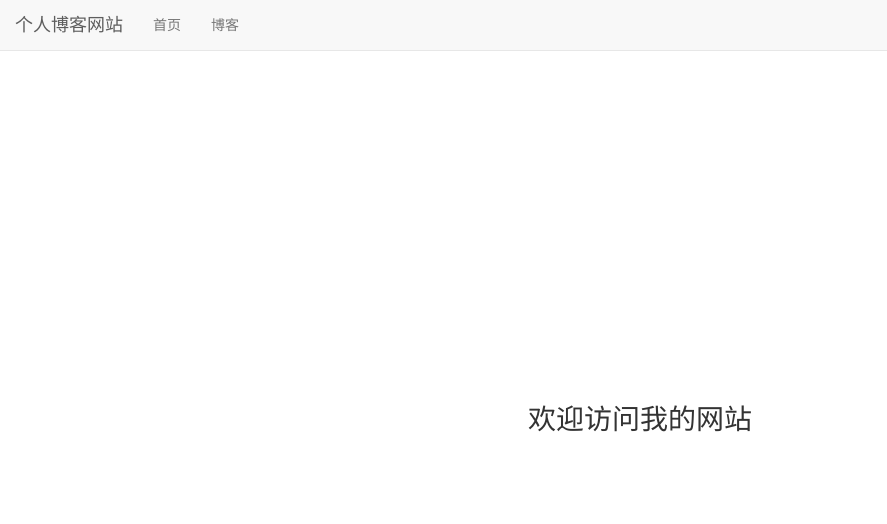
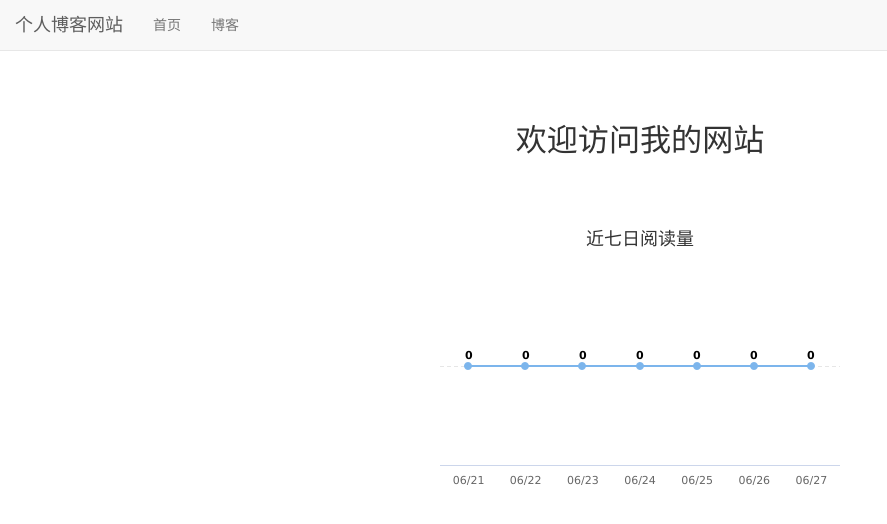
Before and after one commit to HitoOoO/mysite, a Django app: page / in a window 1280 px wide. Shown: the top 524 px of the page, without its empty margins (0-887 px from the left). Run offline with Django 3.2, Linux system fonts and the light colour scheme; data that the repository does not hold is empty; some libraries are stand-ins or nearby versions.

Commit message:
阅读数量图表展示;

```diff
--- a/mysite/views.py
+++ b/mysite/views.py
@@ -1,9 +1,14 @@
 from django.views.generic import View
 from django.shortcuts import render_to_response
-
-
+from read_statistics.utils import get_seven_days_read_data
+from django.contrib.contenttypes.models import ContentType
+from blog.models import Blog
 class Home(View):
     TEMPLATE = 'home.html'
     def get(self,request):
+        blog_content_type = ContentType.objects.get_for_model(Blog)
+        dates,read_nums = get_seven_days_read_data(blog_content_type)
         context = {}
+        context['read_nums'] = read_nums
+        context['dates'] = dates
         return render_to_response(self.TEMPLATE,context)
--- a/read_statistics/admin.py
+++ b/read_statistics/admin.py
@@ -1,6 +1,10 @@
 from django.contrib import admin
-from .models import ReadNum
+from .models import ReadNum,ReadDetail
 
 @admin.register(ReadNum)
 class ReadNumAdmin(admin.ModelAdmin):
     list_display = ('read_num', 'content_object')
+
+@admin.register(ReadDetail)
+class ReadDetail(admin.ModelAdmin):
+    list_display = ('date','read_num', 'content_object')
--- a/read_statistics/utils.py
+++ b/read_statistics/utils.py
@@ -2,20 +2,34 @@ import datetime
 from django.contrib.contenttypes.models import ContentType
 from django.utils import timezone
 from django.db.models import Sum
-from .models import ReadNum
-
+from .models import ReadNum,ReadDetail
 
 def read_statistics_once_read(request,obj):
     ct = ContentType.objects.get_for_model(obj)
     key = "%s_%s_read" % (ct.model, obj.id)
     if not request.COOKIES.get(key):  # 如果没有cookie 次数加一
-        if ReadNum.objects.filter(content_type=ct, object_id=obj.id).count():
-            # 存在记录
-            readnum = ReadNum.objects.get(content_type=ct, object_id=obj.id)
-        else:
-            # 不存在对应记录
-            readnum = ReadNum(content_type=ct, object_id=obj.id)
+        #总阅读数加1
+        readnum,created = ReadNum.objects.get_or_create(content_type=ct, object_id=obj.id)
         # 计数加1
         readnum.read_num += 1
         readnum.save()
+
+        #当天阅读数加1
+        date = timezone.now().date()
+        readDetail,created= ReadDetail.objects.get_or_create(content_type=ct,object_id=obj.id,date=date)
+        readDetail.read_num +=1
+        readDetail.save()
+
     return key
+
+def get_seven_days_read_data(content_type):
+    today = timezone.now().date()
+    read_nums=[]
+    dates = []
+    for i in range(7,0,-1):
+        date = today - datetime.timedelta(days=i)  # 日期差量
+        dates.append(date.strftime('%m/%d'))
+        read_details = ReadDetail.objects.filter(content_type=content_type,date = date)
+        result = read_details.aggregate(read_num_sum = Sum('read_num'))   #求和结果
+        read_nums.append(result['read_num_sum'] or 0)
+    return dates,read_nums
--- a/static/css/home.css
+++ b/static/css/home.css
@@ -1,7 +1,13 @@
 h3.home-content{
-            font-size: 200%;
-            position: absolute;
-            left: 50%;
-            top: 50%;
-            transform: translate(-50%,-50%);
+    font-size: 222%;
+    text-align: center;
+    margin-top: 4em;
+    margin-bottom: 2em;
         }
+
+div#container{
+    margin: 0 auto;
+    height: 20em;
+    min-width: 20em;
+    max-width: 30em;
+}
--- a/templates/home.html
+++ b/templates/home.html
@@ -12,8 +12,43 @@
 
 {% block herder_extends %}
     <link rel="stylesheet" href="{% static 'css/home.css' %}">
+    <!-- 引入 引入 highcharts.js -->
+    <script src="http://cdn.highcharts.com.cn/highcharts/highcharts.js"></script>
 {% endblock %}
 
 {% block content %}
     <h3 class="home-content">欢迎访问我的网站</h3>
+    <!-- 图表容器 DOM -->
+    <div id="container"></div>
+    <script>
+        // 图表配置
+        var options = {
+            chart: {type: 'line' },                         //指定图表的类型，默认是折线图（line）
+            title: {text: '近七日阅读量' },  // 标题
+            xAxis: {
+                categories: {{ dates|safe }} ,  // x 轴分类
+                tickmarkPlacement : 'on',
+            },
+            yAxis: {
+                title: { text: null },              // y 轴标题
+                labels:{enabled:false},
+                gridLineDashStyle : 'Dash',
+            },
+            series: [{                              // 数据列
+                name: '阅读量',                        // 数据列名
+                data: {{ read_nums }},                     // 数据
+            }],
+            plotOptions: {
+                        line: {
+                            dataLabels: {
+                                enabled: true
+                                }
+                            }
+                        },
+            legend:{ enabled: false},            //不显示图例
+            credits : {enabled:false},
+        };
+        // 图表初始化函数
+        var chart = Highcharts.chart('container', options);
+    </script>
 {% endblock %}
```
Also changed, not shown: read_statistics/models.py (+8 -0 lines).
